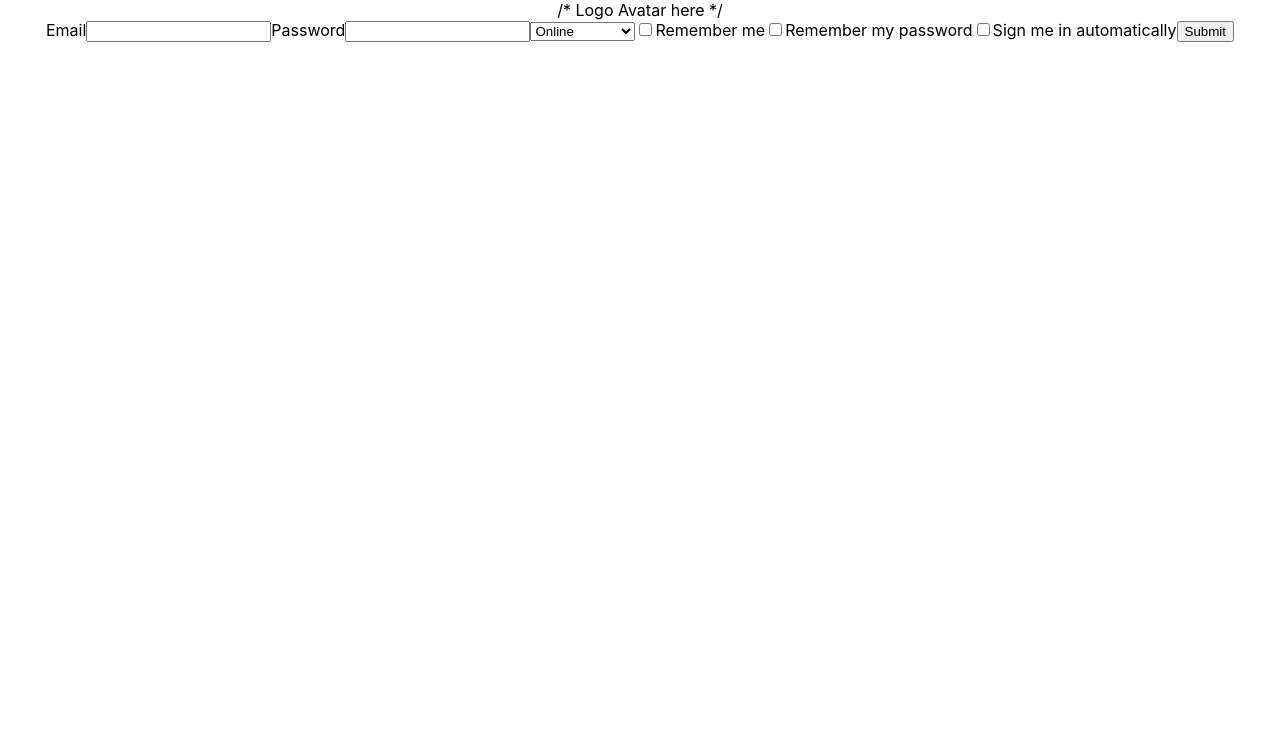
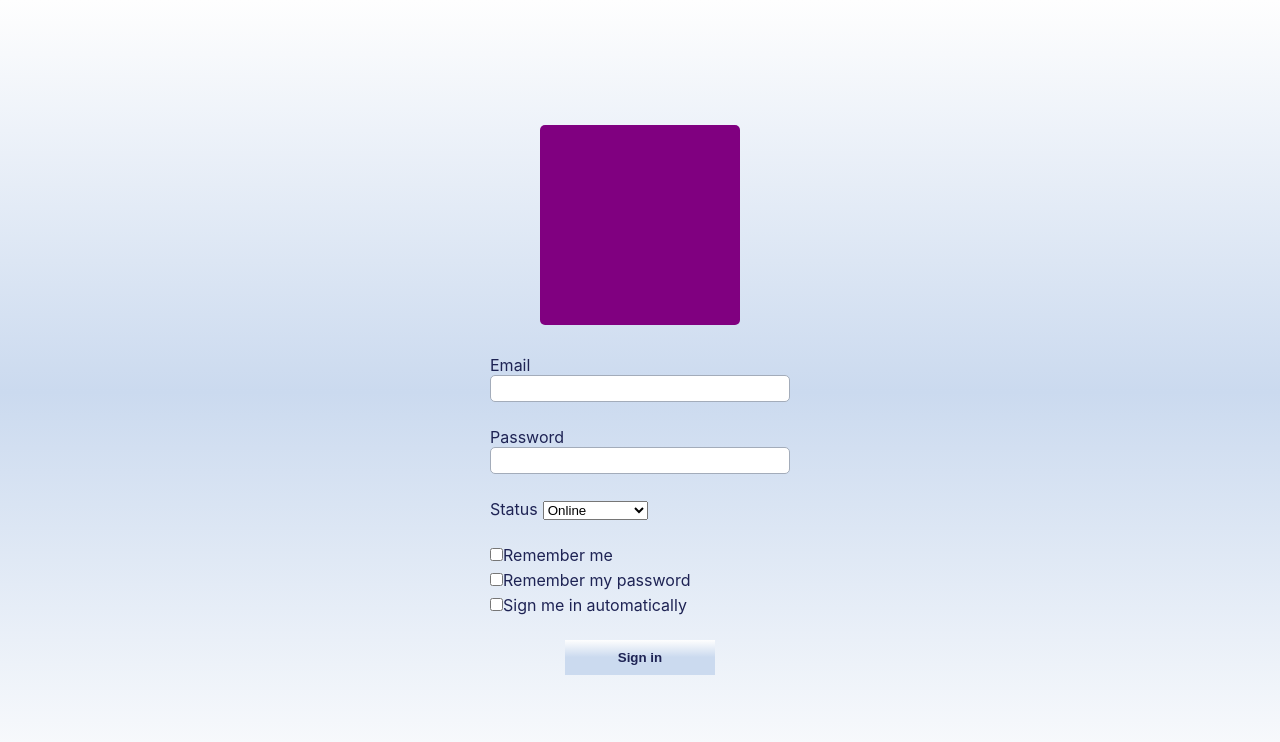
Before and after one commit to ladyofcode/messenger-clone, a React (Create React App) app in the folder frontend/: page / in a window 1280 px wide. Shown: the top 742 px of the page. Built offline with nearby package versions, Linux system fonts and the light colour scheme.

Commit message:
Registration page and global styles (#11)
* Add registration styling

* Add global styles

Co-authored-by: ladyofcode <tabs@ladyofcode.com>

```diff
--- a/frontend/src/config/GlobalStyles.ts
+++ b/frontend/src/config/GlobalStyles.ts
@@ -1,5 +1,16 @@
 import { createGlobalStyle } from "styled-components";
 
-const GlobalStyles = createGlobalStyle``;
+const GlobalStyles = createGlobalStyle`
+
+    *, *:before, *:after {
+    box-sizing: border-box;
+    }
+
+    * {
+    padding: 0;
+    margin: 0;
+    }
+
+`;
 
 export { GlobalStyles };
--- a/frontend/src/pages/Registration/Registration.styles.tsx
+++ b/frontend/src/pages/Registration/Registration.styles.tsx
@@ -1 +1,79 @@
 import styled from 'styled-components';
+
+const Background = styled.div`
+
+    --group-spacing: 25px;
+    --checkbox-spacing: 5px;
+
+    background: rgb(254,254,254);
+    background: linear-gradient(0deg, rgba(254,254,254,1) 0%, rgba(203,218,239,1) 51%, rgba(254,254,254,1) 100%);
+    text-align: left;
+    height: 100vh;
+    display: flex;
+    flex-direction: column;
+    justify-content: center;
+    align-items: center;
+    color: #1E2354;
+
+    div {
+        background-color: purple;
+        width: 200px;
+        height: 200px;
+        margin-bottom: 30px;
+        border-radius: 5px;
+    }
+
+    form {
+
+        min-width: 300px;
+        display: flex;
+        flex-direction: column;
+
+        label {
+            text-align: left;
+        }
+
+        input[type=text] {
+            margin-bottom: var(--group-spacing);
+            padding: 5px 10px;
+        }
+
+        input[type=text], input[type=checkbox] {
+            border: 1px solid #A3ACBA;
+            border-radius: 5px;
+        }
+
+        span {
+            margin-bottom: var(--checkbox-spacing);
+        }
+
+        span:first-of-type {
+            margin-bottom: var(--group-spacing);
+        }
+
+        span:last-of-type {
+            margin-bottom: var(--group-spacing);
+        }
+
+        select {
+            margin-left: 5px;
+
+        }
+
+        button {
+            align-self: center;
+            padding: 10px 20px;
+            width: 150px;
+            background: rgb(203,218,239);
+            background: linear-gradient(0deg, rgba(203,218,239,1) 51%, rgba(254,254,254,1) 100%);
+            font-weight: bold;
+            color: #1E2354;
+            border: 1px #d4d4d4;
+        }
+
+    }
+`;
+
+export const Styled = {
+    Background,
+};
--- a/frontend/src/pages/Registration/Registration.tsx
+++ b/frontend/src/pages/Registration/Registration.tsx
@@ -1,4 +1,5 @@
 import React from 'react';
+import { Styled } from './Registration.styles';
 
 export default class Registration extends React.Component {
 
@@ -16,8 +17,11 @@ export default class Registration extends React.Component {
     render () {
 
         return (
-            <React.Fragment>
-                /* Logo Avatar here */
+            <Styled.Background>
+
+                <div>
+
+                </div>
 
                 <form onSubmit={this.handleSubmit}>
                     <label>Email</label>
@@ -26,24 +30,34 @@ export default class Registration extends React.Component {
                     <label>Password</label>
                     <input type="text" />
 
+                    <span>
+                        <label>Status</label>
                         <select id="status" name="status">
                             <option value="online">Online</option>
                             <option value="offline">Offline</option>
                             <option value="dnd">Do not disturb</option>
                         </select>
+                    </span>
 
+                    <span>
                         <input type="checkbox" id="remember" name="remember" value="remember" />
                         <label htmlFor="remember">Remember me</label>
+                    </span>
 
+                    <span>
                         <input type="checkbox" id="password" name="password" value="password" />
                         <label htmlFor="password">Remember my password</label>
+                    </span>
 
+                    <span>
                         <input type="checkbox" id="automatic" name="automatic" value="automatic" />
                         <label htmlFor="automatic">Sign me in automatically</label>
+                    </span>
 
-                    <button type="submit" value="Submit">Submit</button>
+
+                    <button type="submit" value="Submit">Sign in</button>
                 </form>
-            </React.Fragment>
+            </Styled.Background>
         )
     }
 }
```
Lines whose indentation alone changed are shown as unchanged.
